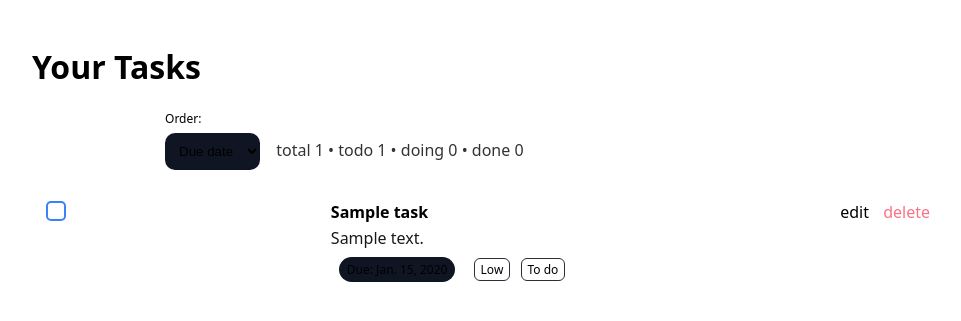
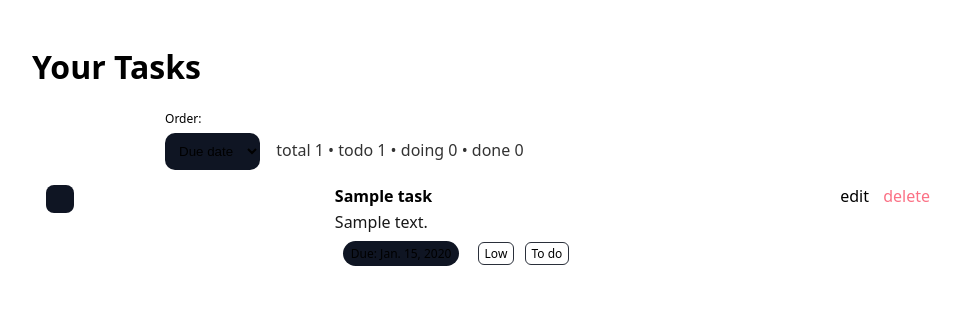
Before and after one commit to mjcolmenarez/todo2, a Django app: page / in a window 1280 px wide. Shown: the part 47-368 px from the top of the page, without its empty margins (152-1113 px from the left). Run offline with Django 5.2, Linux system fonts and the light colour scheme; tables that the repository leaves empty hold one stand-in row (values such as "Sample post").

Commit message:
polish the task list cards

```diff
--- a/static/css/styles.css
+++ b/static/css/styles.css
@@ -115,3 +115,9 @@ label{display:block;font-size:12px;color:var(--muted);margin-bottom:6px}
 /* accessibility */
 .sr-only{position:absolute;left:-10000px;top:auto;width:1px;height:1px;overflow:hidden}
 :focus-visible{outline:3px solid var(--brand);outline-offset:2px}
+/* === UI polish: task list cards === */
+ul.task-list{list-style:none;margin:0;padding:0}
+.task-card .item-actions{display:flex;gap:10px;opacity:.9}
+.task-card .item-actions a{font-size:14px}
+.check{inline-size:28px;block-size:28px;border-radius:8px;border:1px solid var(--border);background:#0f1523}
+.check:hover{filter:brightness(1.1)}
```
